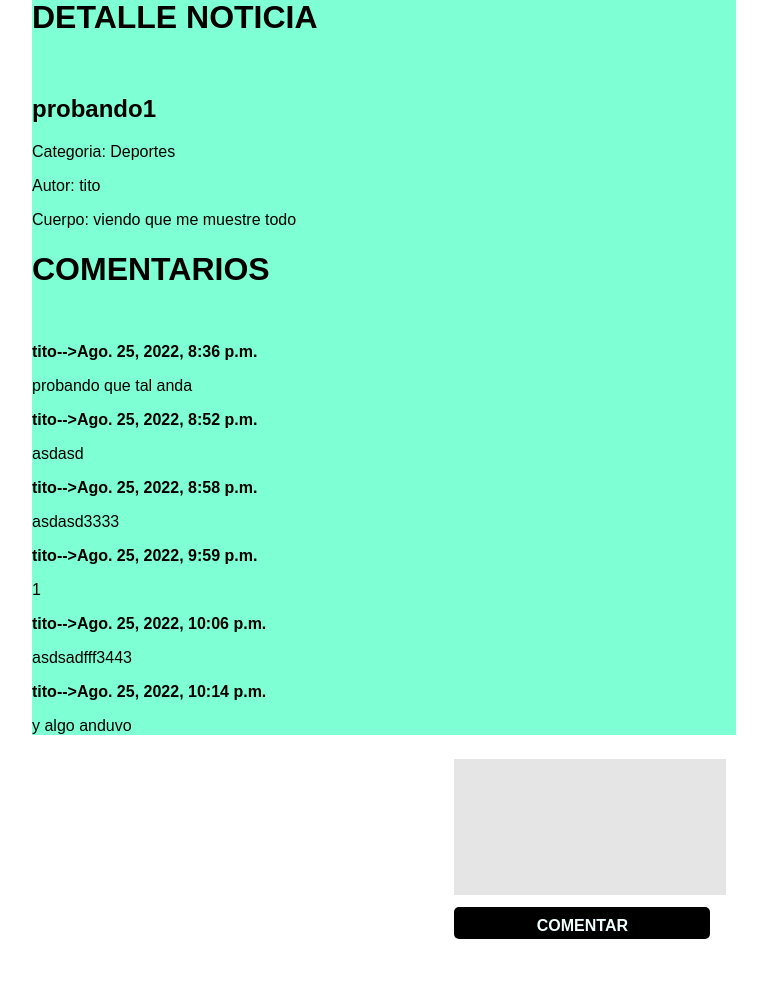
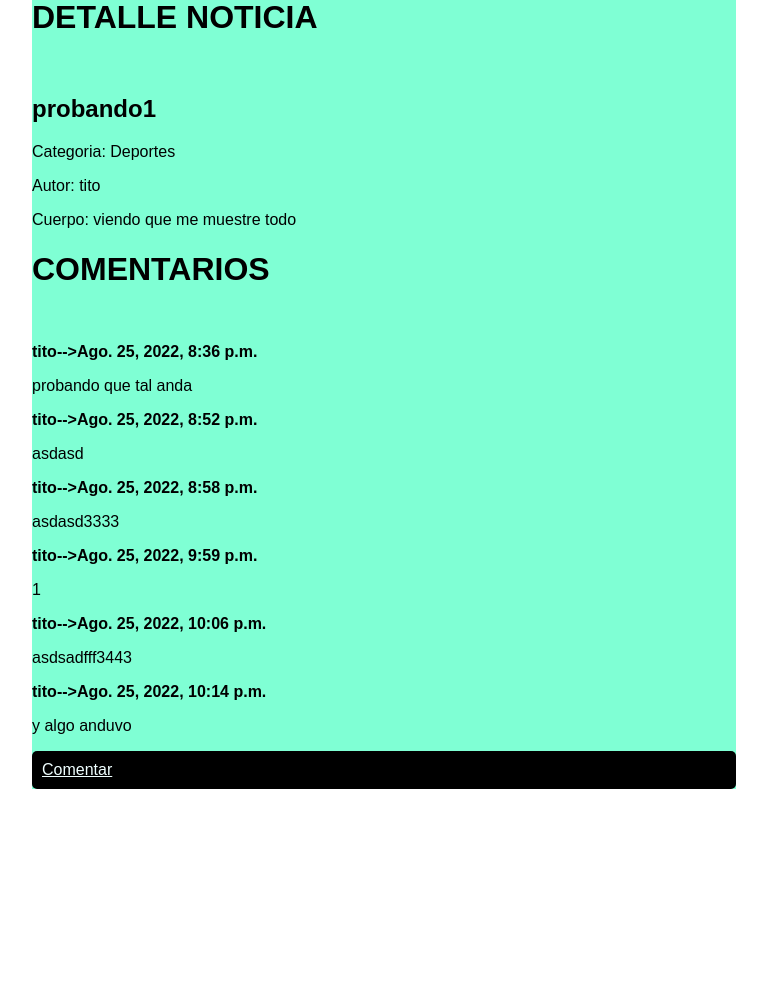
Before and after one commit to Cosorama/proyecto_info_9, a Django app: page /Noticias/detalle/1 in a window 1280 px wide. Shown: the part 137-1144 px from the top of the page, without its empty margins (256-1023 px from the left). After the commit the page ends 926 px from the top, so only its background shows below. Run offline with Django 3.2, Linux system fonts and the light colour scheme; data comes from the database, SQL or seed files in the repository; both versions use the stored data as it was after the commit; parts of the project's set-up code (start-up, migrations or seed data) failed here and were passed over.

```diff
--- a/RepositorioPF/fundacion/apps/noticias/views.py
+++ b/RepositorioPF/fundacion/apps/noticias/views.py
@@ -36,6 +36,6 @@ def Agregar_Comentario(request,pk):
 	#Forma 1 (es la mejor para este caso)
 	noti = Noticia.objects.get(pk = pk)
 
-	c = Comentario.objects.create(noticia = noti, texto = texto_comentario, usuario = request.user)
+	Comentario.objects.create(noticia = noti, texto = texto_comentario, usuario = request.user)
 
 	return HttpResponseRedirect(reverse_lazy('noticias:noticia_detail' , kwargs={'pk':pk}))
--- a/RepositorioPF/fundacion/templates/noticias/noticia_detail.html
+++ b/RepositorioPF/fundacion/templates/noticias/noticia_detail.html
@@ -28,6 +28,7 @@
 		<p>{{x.texto}}</p>
 	{% endfor %}
 
+	{% if user.is_authenticated %}
 
 		<form method="POST" action="{% url 'noticias:agregar_comentario' object.pk %}">{% csrf_token %}
 			<textarea rows="5" name="coment">
@@ -36,15 +37,22 @@
 			<button class="boton_comentar" type="submit">COMENTAR</button>
 		</form>
 
+	{% else %}
+
+		<a class="boton_login" href="{% url 'login' %}">Comentar</a>
+
+	{% endif %}
 
 </div>
 
 <style>
+
 	.main_div{
 		width: 55%;
 		margin: 100px auto;
 		background-color: aquamarine;
 	}
+
 	.boton_comentar{
 		outline: none;
 		border: none;
@@ -55,6 +63,18 @@
 		display: block;
 		margin-right: 7px 0;
 	}
+
+	.boton_login{
+		outline: none;
+		border: none;
+		padding: 10px;
+		color: azure;
+		background: black;
+		border-radius: 5px;
+		display: block;
+		margin-right: 7px 0;
+	}
+
 </style>
 
 
```
Also changed, not shown: RepositorioPF/fundacion/apps/noticias/migrations/0003_alter_comentario_texto.py (added), RepositorioPF/fundacion/apps/noticias/migrations/0004_alter_comentario_texto.py (added), RepositorioPF/fundacion/fundacion/db.sqlite3.
